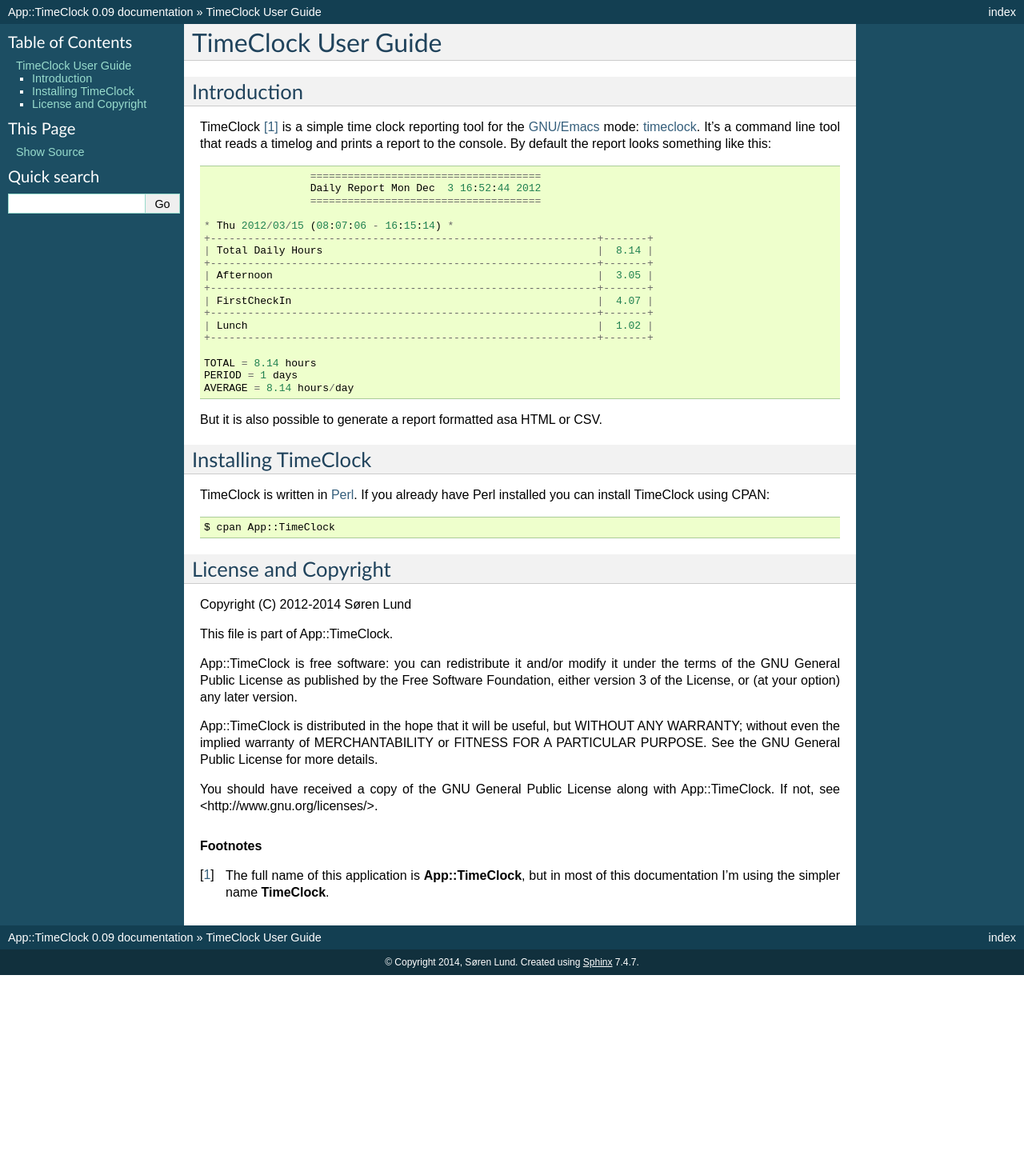
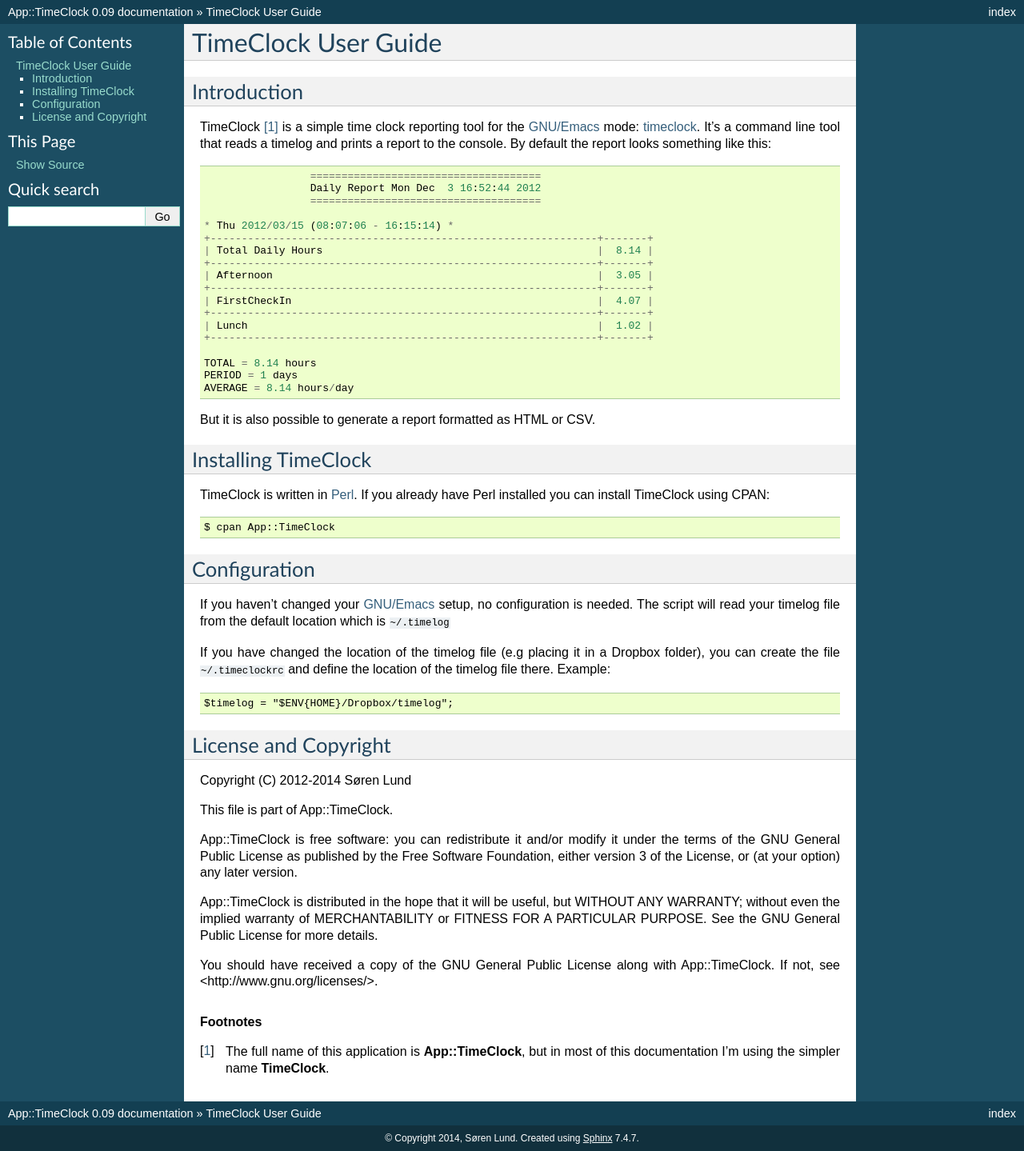
Before and after one commit to soren/App-TimeClock, a Sphinx documentation site: the page built from docs/index.rst, in a window 1280 px wide. Shown: the whole page at 80% size. Built offline with Sphinx 7.4.7, drawn with Linux system fonts in a browser that asks for light colours; before the commit the page ends 1219 px from its top, so only the background shows below that.

Commit message:
Added Configuration section.

```diff
--- a/docs/index.rst
+++ b/docs/index.rst
@@ -35,12 +35,8 @@
     AVERAGE = 8.14 hours/day
 
 
-But it is also possible to generate a report formatted asa HTML or
+But it is also possible to generate a report formatted as HTML or
 CSV.
-
-.. _GNU/Emacs: https://www.gnu.org/software/emacs/
-.. _`timeclock`:  http://www.emacswiki.org/emacs/TimeClock
-
 
 Installing TimeClock
 --------------------
@@ -50,7 +46,18 @@
 
     $ cpan App::TimeClock
 
-.. _Perl: http://www.perl.org/
+Configuration
+-------------
+
+If you haven't changed your `GNU/Emacs`_ setup, no configuration is
+needed. The script will read your timelog file from the default
+location which is ``~/.timelog``
+
+If you have changed the location of the timelog file (e.g placing it
+in a Dropbox folder), you can create the file ``~/.timeclockrc`` and
+define the location of the timelog file there. Example::
+
+    $timelog = "$ENV{HOME}/Dropbox/timelog";
 
 
 License and Copyright
@@ -78,3 +85,7 @@
 .. [#fullname] The full name of this application is
                **App::TimeClock**, but in most of this documentation
                I'm using the simpler name **TimeClock**.
+
+.. _GNU/Emacs: https://www.gnu.org/software/emacs/
+.. _`timeclock`:  http://www.emacswiki.org/emacs/TimeClock
+.. _Perl: http://www.perl.org/
```
